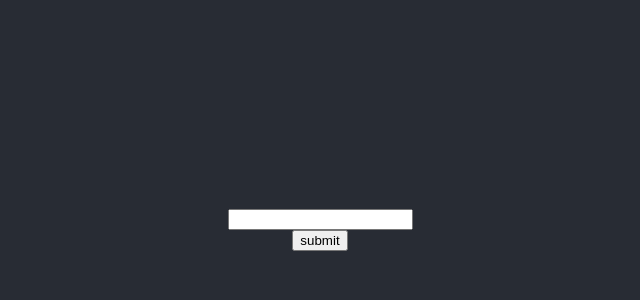
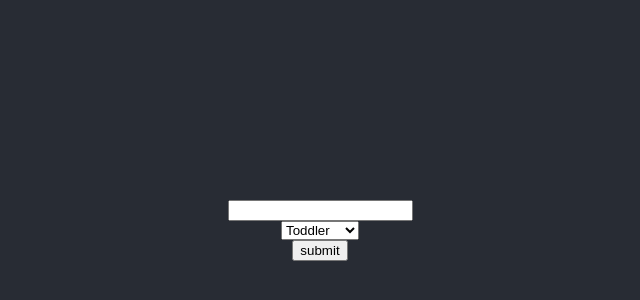
Before and after one commit to irisxu02/cmdf-2024, a React (Create React App) app in the folder frontend/: page / in a window 1280 px wide. Shown: the part 170-470 px from the top of the page, without its empty margins (320-960 px from the left). Built offline with nearby package versions, Linux system fonts and the light colour scheme.

Commit message:
add age input and post method

```diff
--- a/frontend/src/App.js
+++ b/frontend/src/App.js
@@ -3,9 +3,13 @@ import "./App.css";
 
 function App() {
 	const [inputValue, setInputValue] = useState('');
+	const [ageGroup, setAgeGroup] = useState('toddler');
 	const handleInputChange = (event) => {
 		setInputValue(event.target.value);
 	  };
+	const handleAgeChange = (event) => {
+        setAgeGroup(event.target.value);
+    };
 
 	  const handleSubmit = () => {
         // Send a POST request to the Flask server
@@ -14,7 +18,7 @@ function App() {
             headers: {
                 "Content-Type": "application/json",
             },
-            body: JSON.stringify({ inputValue }),
+            body: JSON.stringify({ inputValue, ageGroup }),
         })
             .then((res) => res.json())
             .then((data) => {
@@ -33,6 +37,12 @@ function App() {
 					value={inputValue}
 					onChange={handleInputChange}
       			/>
+				<select name="age" id="age" onChange={handleAgeChange}>
+					<option value="toddler">Toddler</option>
+					<option value="child">Child</option>
+					<option value="teenager">Teenager</option>
+					<option value="adult">Adult</option>
+				</select>
 				<button onClick={handleSubmit}>submit</button>
 			</header>
 		</div>
```
Also changed, not shown: 1 other file (tests, documents, lock files or other folders).
